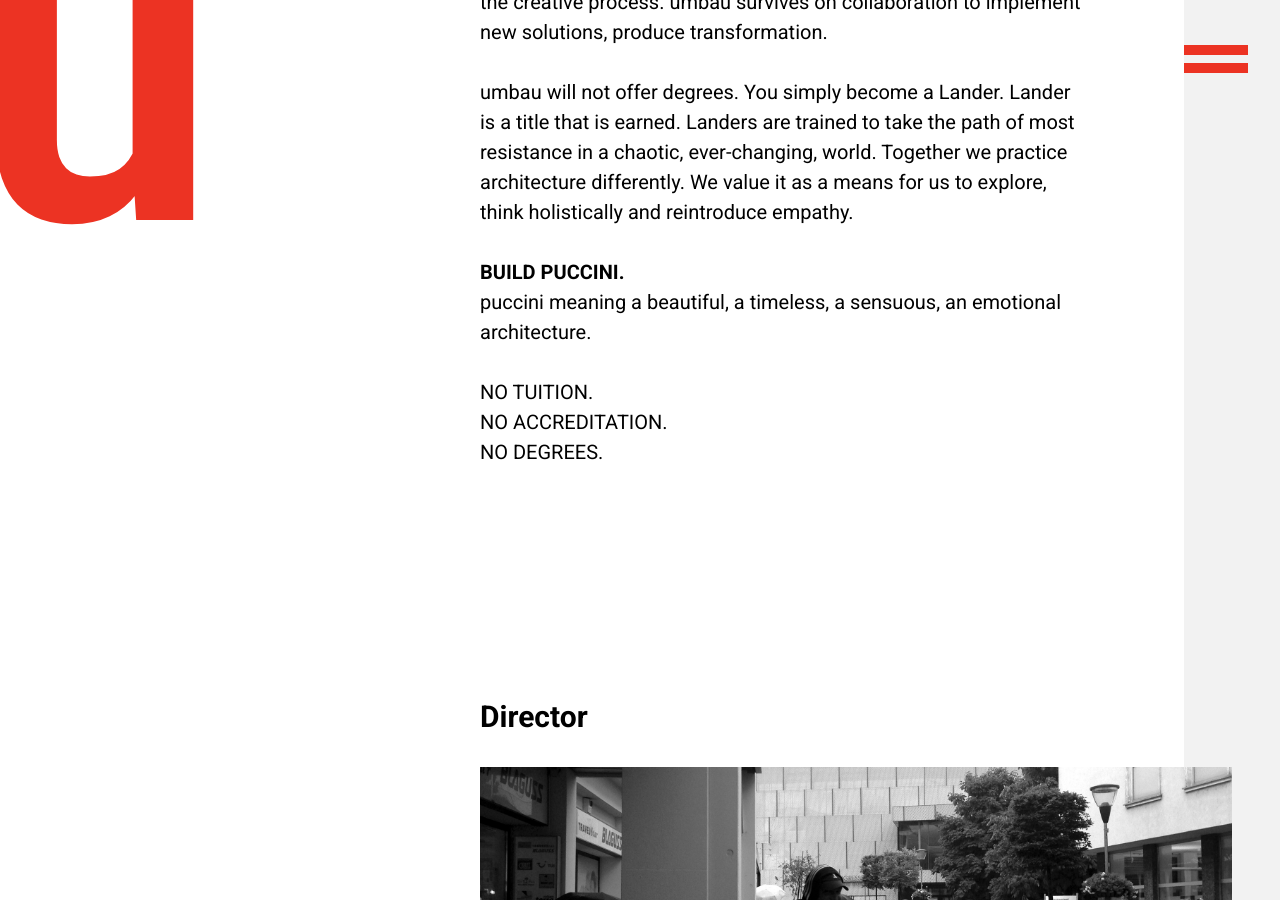
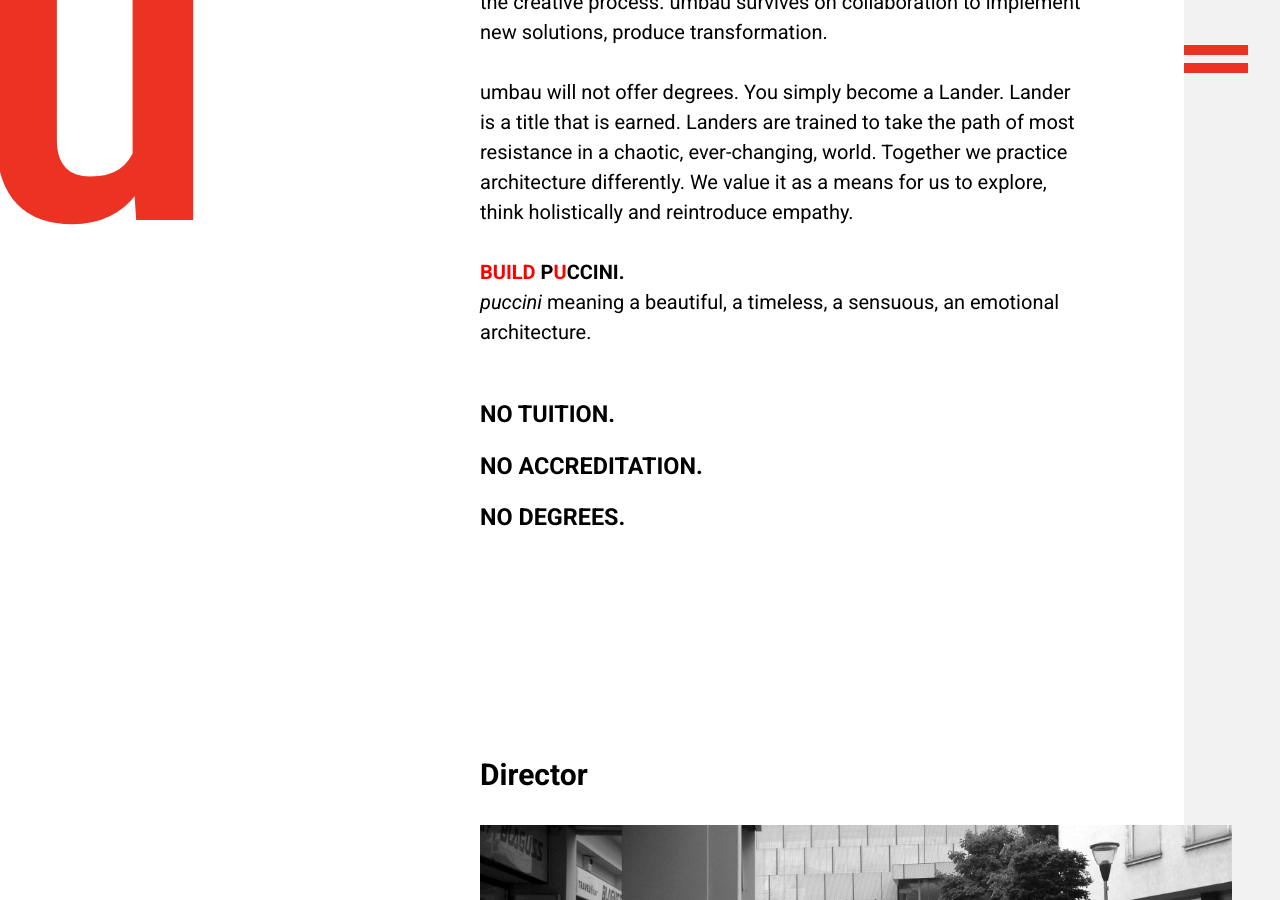
Before and after one commit to umbauschool/umbauschool.github.io, a Jekyll site: the page built from index.md, in a window 1280 px wide and 900 px high, scrolled down 6409 px. Built offline with Jekyll 4.4.1, drawn with Linux system fonts in a browser that asks for light colours.

Commit message:
Update index.md

```diff
--- a/index.md
+++ b/index.md
@@ -85,14 +85,14 @@ umbau will not offer degrees. You simply become a Lander. Lander is a title that
 
 ***
 
-**BUILD PUCCINI.**
-puccini meaning a beautiful, a timeless, a sensuous, an emotional architecture.
+**<span style="color:red">BUILD</span> P<span style="color:red">U</span>CCINI.**
+_puccini_ meaning a beautiful, a timeless, a sensuous, an emotional architecture.
 
 ***
 
-NO TUITION.
-NO ACCREDITATION.
-NO DEGREES.
+### NO TUITION.
+### NO ACCREDITATION.
+### NO DEGREES.
 
 
 ***
```
